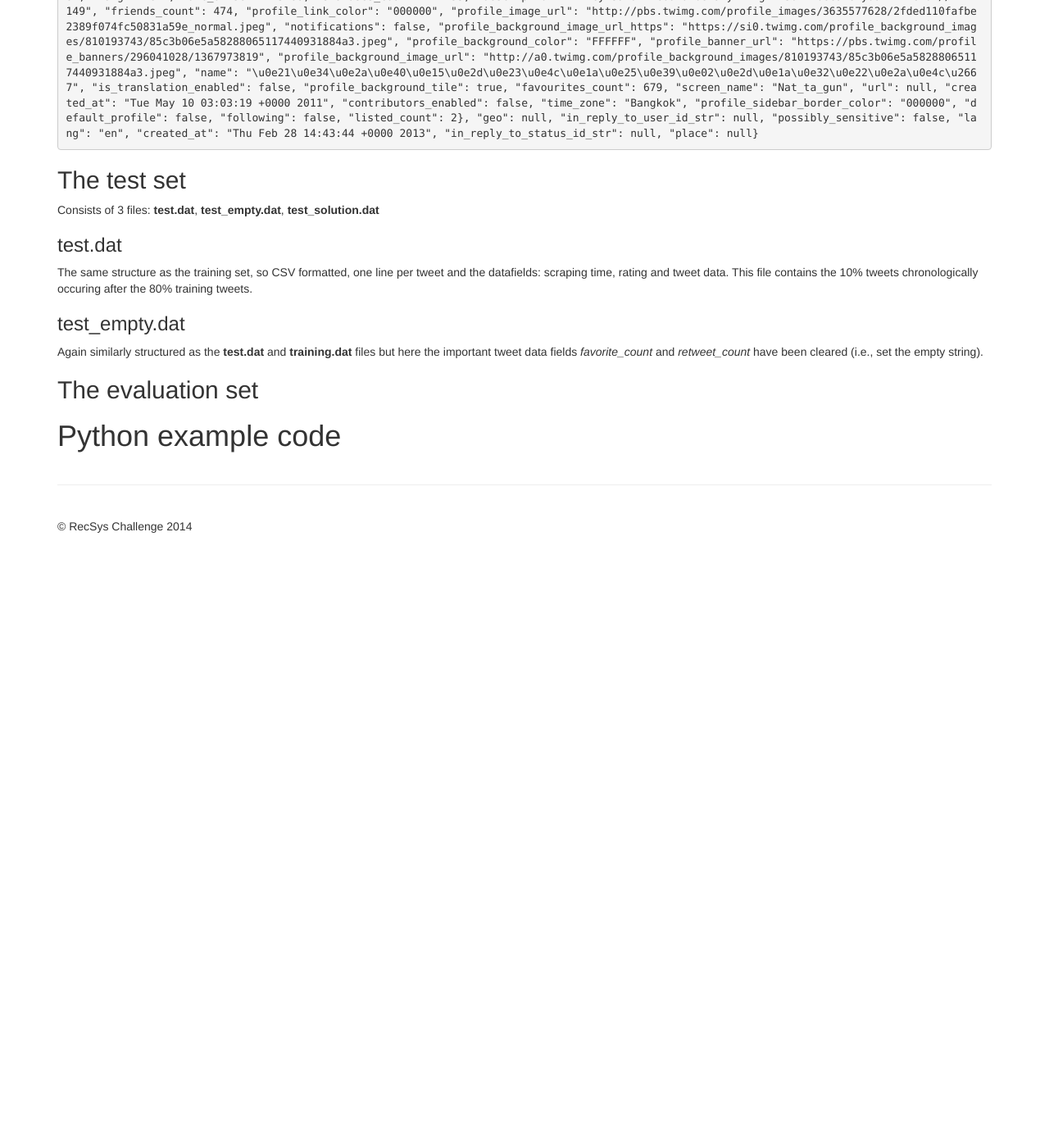
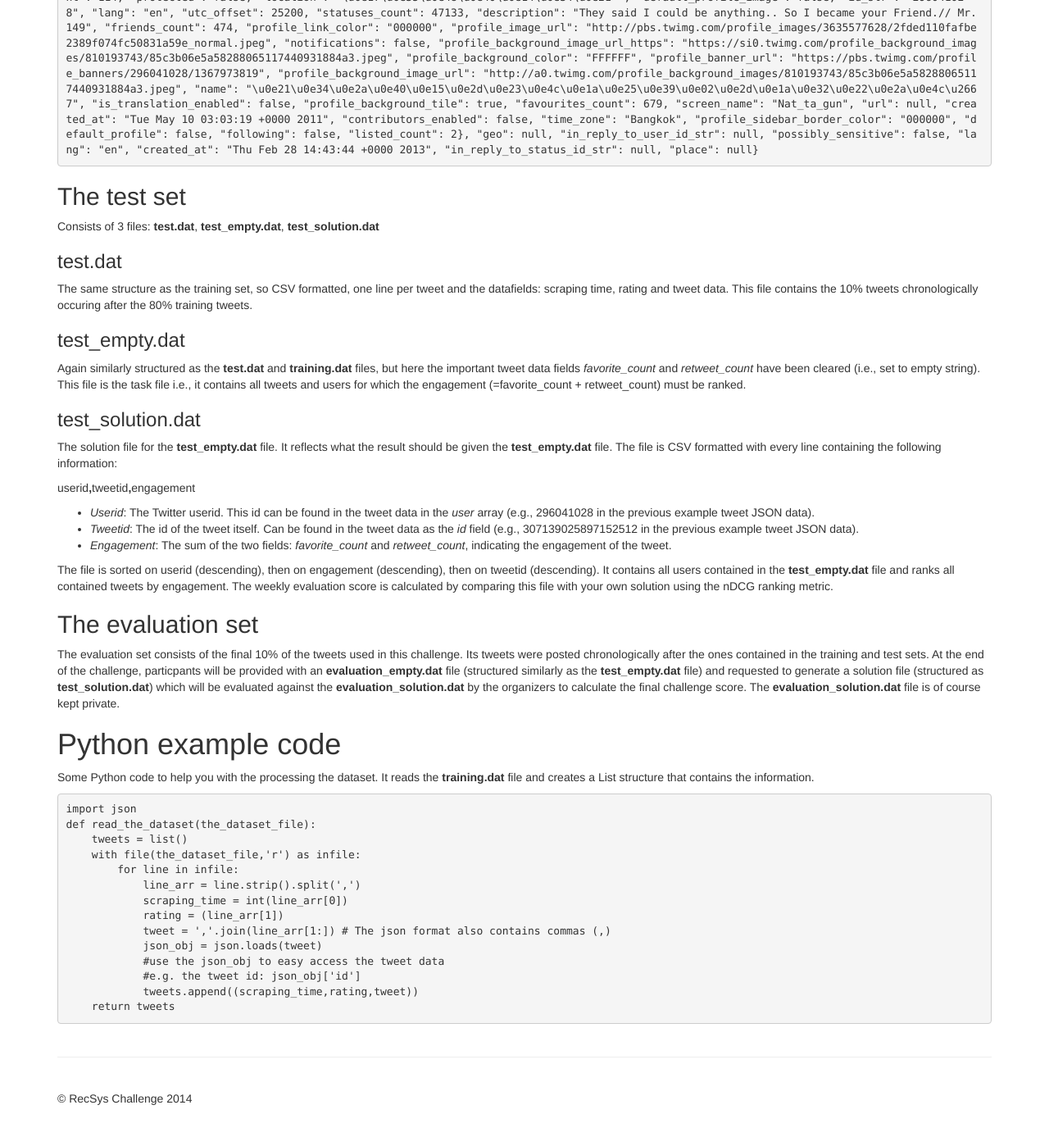
Before and after one commit to recsyschallenge/2014, a Jekyll site: the page built from dataset/index.md, in a window 1280 px wide and 1400 px high, scrolled down 1051 px. Shown: the top 1387 px of the window at 82% size. Built offline with Jekyll 4.4.1, drawn with Linux system fonts in a browser that asks for light colours; Markdown is read by kramdown in place of the engine named in the settings; before the commit the page ends 1753 px from its top, so only the background shows below that; some of the changed text lies outside the part shown.

Commit message:
Continuation of the dataset page

```diff
--- a/dataset/index.md
+++ b/dataset/index.md
@@ -27,9 +27,9 @@ Consists of 1 file: **training.dat**. The file is CSV formatted with every line
 
 scraping timestamp**,**rating**,**tweet data
 
--*Scraping timestamp*: a linux timestamp indicating the moment the Twitter API was queried for the tweet information. So it is not the posting time of the tweet itself but rather the moment at which the data of the tweet was collected. This may be important to take into account since it reflects how long the tweet has been *online* and may therefore influence the number of retweets or favorites (the longer a tweet has been online, the more exposure it has).
--*Rating*: The numeric rating on a scale 10-star scale, extracted from the tweet text.
--*tweet data*: The tweet metadata in JSON format. Includes all data available through the Twitter API except for the tweet text itself.
+- *Scraping timestamp*: a linux timestamp indicating the moment the Twitter API was queried for the tweet information. So it is not the posting time of the tweet itself but rather the moment at which the data of the tweet was collected. This may be important to take into account since it reflects how long the tweet has been *online* and may therefore influence the number of retweets or favorites (the longer a tweet has been online, the more exposure it has).
+- *Rating*: The numeric rating on a scale 10-star scale, extracted from the tweet text.
+- *Tweet data*: The tweet metadata in JSON format. Includes all data available through the Twitter API except for the tweet text itself.
 
 The following is an example of one line of the training dataset:
 
@@ -43,8 +43,38 @@ Consists of 3 files: **test.dat**, **test_empty.dat**, **test_solution.dat**
 The same structure as the training set, so CSV formatted, one line per tweet and the datafields: scraping time, rating and tweet data. This file contains the 10% tweets chronologically occuring after the 80% training tweets.
 
 ###test_empty.dat
-Again similarly structured as the **test.dat** and **training.dat** files but here the important tweet data fields *favorite_count* and *retweet_count* have been cleared (i.e., set the empty string).
+Again similarly structured as the **test.dat** and **training.dat** files, but here the important tweet data fields *favorite_count* and *retweet_count* have been cleared (i.e., set to empty string). This file is the task file i.e., it contains all tweets and users for which the engagement (=favorite\_count \+ retweet\_count) must be ranked.
+
+
+###test_solution.dat
+The solution file for the **test_empty.dat** file. It reflects what the result should be given the **test_empty.dat** file. The file is CSV formatted with every line containing the following information:
+
+userid**,**tweetid**,**engagement
+
+- *Userid*: The Twitter userid. This id can be found in the tweet data in the *user* array (e.g., 296041028 in the previous example tweet JSON data).
+- *Tweetid*: The id of the tweet itself. Can be found in the tweet data as the *id* field (e.g., 307139025897152512 in the previous example tweet JSON data).
+- *Engagement*: The sum of the two fields: *favorite_count* and *retweet_count*, indicating the engagement of the tweet.
+
+The file is sorted on userid (descending), then on engagement (descending), then on tweetid (descending). It contains all users contained in the **test_empty.dat** file and ranks all contained tweets by engagement. The weekly evaluation score is calculated by comparing this file with your own solution using the nDCG ranking metric.
 
 ##The evaluation set
+The evaluation set consists of the final 10% of the tweets used in this challenge. Its tweets were posted chronologically after the ones contained in the training and test sets. At the end of the challenge, particpants will be provided with an **evaluation_empty.dat** file (structured similarly as the **test_empty.dat** file) and requested to generate a solution file (structured as **test_solution.dat**) which will be evaluated against the **evaluation_solution.dat** by the organizers to calculate the final challenge score. The **evaluation_solution.dat** file is of course kept private.
 
 #Python example code
+
+Some Python code to help you with the processing the dataset. It reads the **training.dat** file and creates a List structure that contains the information.
+
+    import json
+    def read_the_dataset(the_dataset_file):
+        tweets = list()
+        with file(the_dataset_file,'r') as infile:
+            for line in infile:
+                line_arr = line.strip().split(',')
+                scraping_time = int(line_arr[0])
+                rating = (line_arr[1])
+                tweet = ','.join(line_arr[1:]) # The json format also contains commas (,)
+                json_obj = json.loads(tweet)
+                #use the json_obj to easy access the tweet data
+                #e.g. the tweet id: json_obj['id']
+                tweets.append((scraping_time,rating,tweet))
+        return tweets
```
